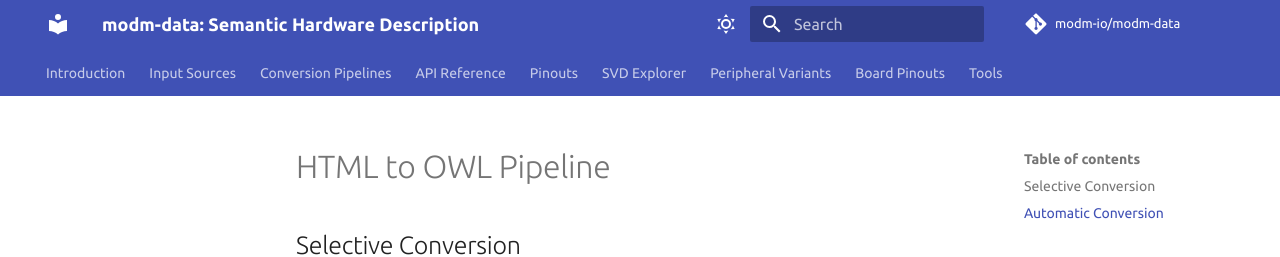
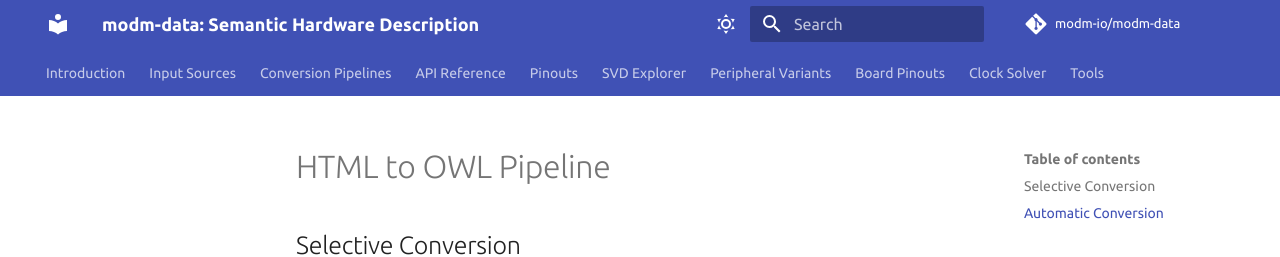
Before and after one commit to modm-io/modm-data, an MkDocs documentation site: the page built from docs/src/pipeline/html2owl.md, in a window 1280 px wide. Shown: the top 257 px of the page. Built offline with MkDocs 1.6.1 and Material for MkDocs 9.7.7, drawn with Linux system fonts in a browser that asks for light colours; comment, search, counter and statistics services are not loaded.

Commit message:
[docs] Publish the clock solver page with the homepage
build-homepage exports the clock trees, then modm-data-tools adds the
modm Rcc API and the Python code of the solver, and the page is copied
from it. The workflow installs modm-data-tools and clones the HAL2 DFPs
and modm. The data is CubeMX derived, so docs/src/clocks/ is ignored.
GitHub Pages runs without Jekyll, which drops files starting with an
underscore, such as the __init__.py files the page loads into Pyodide.
The navigation links the page.

```diff
--- a/docs/mkdocs.yml
+++ b/docs/mkdocs.yml
@@ -93,4 +93,5 @@ nav:
   - SVD Explorer: svd/index.html
   - Peripheral Variants: variants/index.html
   - Board Pinouts: boards/index.html
+  - Clock Solver: clocks/index.html
   - Tools: tools/index.html
```
Also changed, not shown: 3 other files.
